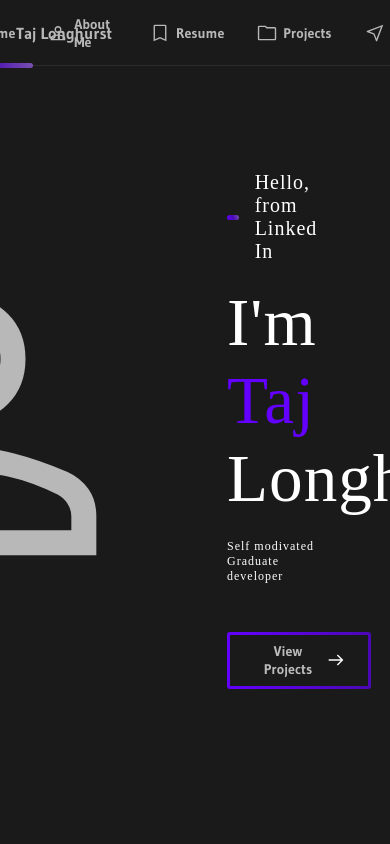
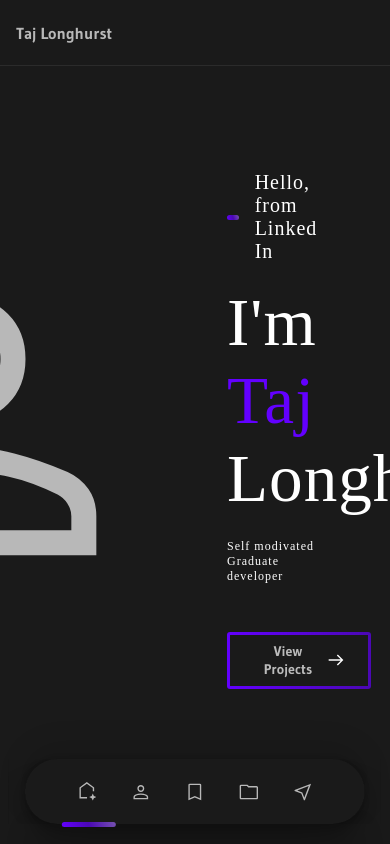
Before and after one commit to TajLonghurst/React-Portfolio-Project, a React (Create React App) app: page / in a window 390 px wide. Shown: the top 844 px of the page. Built offline with nearby package versions, Linux system fonts and the light colour scheme; a web font is replaced by a local one.

Commit message:
Responsive nav Scss & usewindowSize Hook added

```diff
--- a/src/Components/Nav/NavBar.module.scss
+++ b/src/Components/Nav/NavBar.module.scss
@@ -1,5 +1,62 @@
 @import "../../Scss/Mixins";
 @import "../../Scss/Variables";
+
+.moblienavlogopostion {
+  padding-inline: 1rem;
+  position: fixed;
+  top: 0;
+  left: 0;
+  z-index: 1000;
+  border-bottom: 1px solid #2b2b2b;
+  background-color: $PrimaryBgColor;
+  width: 100%;
+  .mobilenavlogo {
+    position: absolute;
+    padding-inline: 1rem;
+    left: 0;
+    font-family: $GudeaBold;
+    color: $PrimaryNavTextColor;
+    font-size: 16px;
+  }
+  .mobilenavbar {
+    @include DisplayFlexCenter(row);
+    height: 65px;
+  }
+}
+
+.mobilenav {
+  padding-inline: 1rem;
+  position: fixed;
+  bottom: 20px;
+  left: 50%;
+  transform: translate(-50%);
+  z-index: 1000;
+  background-color: $PrimaryBgColor;
+  .navlogo {
+    position: absolute;
+    padding-inline: 1rem;
+    left: 0;
+    font-family: $GudeaBold;
+    color: $PrimaryNavTextColor;
+    font-size: 16px;
+    display: none;
+  }
+  .navbar {
+    @include DisplayFlexCenter(row);
+    height: 65px;
+    width: fit-content;
+    padding-inline: 2.2rem;
+    border-radius: 50px;
+    box-shadow: rgba(0, 0, 0, 0.25) 0px 54px 55px,
+      rgba(0, 0, 0, 0.12) 0px -12px 30px, rgba(0, 0, 0, 0.12) 0px 4px 6px,
+      rgba(0, 0, 0, 0.17) 0px 12px 13px, rgba(0, 0, 0, 0.09) 0px -3px 5px;
+  }
+  .navlist {
+    @include DisplayFlexCenter(row);
+    margin: 0rem;
+    padding: 0rem;
+  }
+}
 
 .nav {
   padding-inline: 1rem;
--- a/src/Components/Nav/NavBar.tsx
+++ b/src/Components/Nav/NavBar.tsx
@@ -6,6 +6,8 @@ import HomeIcon from "../../Assets/Icons/HomeIcon.svg";
 import ContactIcon from "../../Assets/Icons/ContactIcon.svg";
 import ProjectsIcon from "../../Assets/Icons/ProjectsIcon.svg";
 import { NavItemModel } from "../../Models/NavItemModel";
+import useWindowSize from "../../Hooks/use-windowSize";
+import { Fragment } from "react";
 
 export const navItems: NavItemModel[] = [
   {
@@ -41,8 +43,20 @@ export const navItems: NavItemModel[] = [
 ];
 
 const NavBar = () => {
+  const { isMobileView } = useWindowSize();
+
+  const navClasses = !isMobileView ? classes.nav : classes.mobilenav;
+
   return (
-    <nav className={classes.nav}>
+    <Fragment>
+      {isMobileView && (
+        <div className={classes.moblienavlogopostion}>
+          <div className={classes.mobilenavbar}>
+            <div className={classes.mobilenavlogo}>Taj Longhurst</div>
+          </div>
+        </div>
+      )}
+      <nav className={navClasses}>
         <div className={classes.navbar}>
           <div className={classes.navlogo}>Taj Longhurst</div>
           <ul className={classes.navlist}>
@@ -60,6 +74,7 @@ const NavBar = () => {
           </ul>
         </div>
       </nav>
+    </Fragment>
   );
 };
 
--- a/src/Components/Nav/NavItems.module.scss
+++ b/src/Components/Nav/NavItems.module.scss
@@ -14,7 +14,6 @@
     padding-bottom: 6px;
   }
   .icon {
-    padding-right: 0.3rem;
     height: 22px;
     width: 22px;
   }
@@ -23,6 +22,7 @@
     margin: 0rem;
     font-family: $GudeaBold;
     color: $PrimaryNavTextColor;
+    padding-left: 0.3rem;
   }
   &:hover {
     background: #ffffff10;
--- a/src/Components/Nav/NavItems.tsx
+++ b/src/Components/Nav/NavItems.tsx
@@ -2,8 +2,10 @@ import React from "react";
 import { NavLink } from "react-router-dom";
 import classes from "./NavItems.module.scss";
 import { NavItemModel } from "../../Models/NavItemModel";
+import useWindowSize from "../../Hooks/use-windowSize";
 
 const NavItems: React.FC<NavItemModel> = (props) => {
+  const { isTabletView } = useWindowSize();
   return (
     <NavLink
       to={`${props.path}`}
@@ -13,7 +15,7 @@ const NavItems: React.FC<NavItemModel> = (props) => {
     >
       <div className={classes.navitem}>
         <img className={classes.icon} src={props.icon} alt="Failed" />
-        <p className={classes.navtext}>{props.label}</p>
+        {!isTabletView && <p className={classes.navtext}>{props.label}</p>}
       </div>
     </NavLink>
   );
--- /dev/null
+++ b/src/Hooks/use-windowSize.tsx
@@ -0,0 +1,31 @@
+import { useState, useEffect } from "react";
+
+const useWindowSize = () => {
+  const [windowWidthSize, setWindowWidthSize] = useState(window.innerWidth);
+  const [windowHightSize, setWindowHeightSize] = useState(window.innerHeight);
+
+  useEffect(() => {
+    const handleWindowSize = () => {
+      setWindowWidthSize(window.innerWidth);
+      setWindowHeightSize(window.innerHeight);
+    };
+    window.addEventListener("resize", handleWindowSize);
+    return () => {
+      window.removeEventListener("resize", handleWindowSize);
+    };
+  }, []);
+
+  const isMobileView = windowWidthSize <= 576;
+  const isTabletView = windowWidthSize <= 767;
+  const isDesktopView = windowWidthSize >= 1200;
+
+  return {
+    windowHightSize,
+    windowWidthSize,
+    isTabletView,
+    isDesktopView,
+    isMobileView,
+  };
+};
+
+export default useWindowSize;
```
Lines whose indentation alone changed are shown as unchanged.
